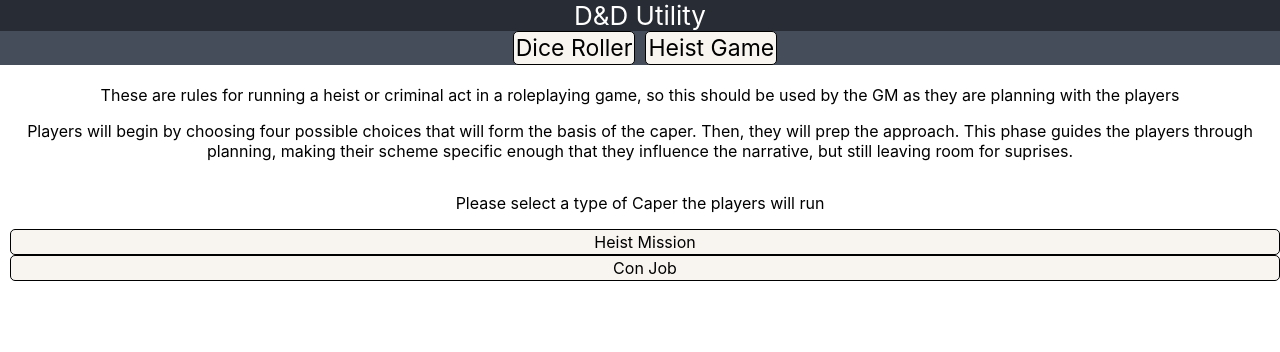
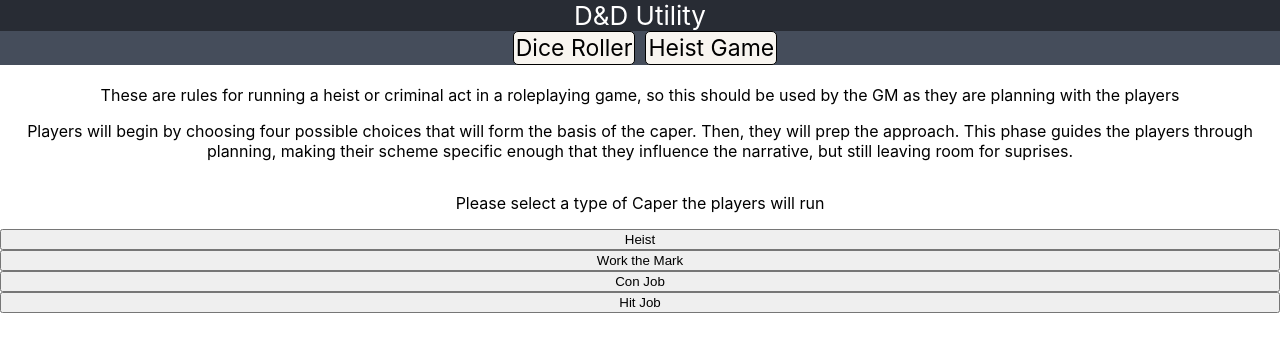
Before and after one commit to whelanworkmaster/DnDUtility, a React (Create React App) app: page /capersAndHeists in a window 1280 px wide. Shown: the top 352 px of the page. Built offline with nearby package versions, Linux system fonts and the light colour scheme.

Commit message:
Changed from routes to conditional rendering

```diff
--- a/src/client/CapersAndHeists.js
+++ b/src/client/CapersAndHeists.js
@@ -1,7 +1,5 @@
 import React, { Component } from 'react';
 import { BrowserRouter as Router, Route, Link} from "react-router-dom";
-import Heist from './Heist';
-
 
 class CapersAndHeists extends Component{
 
@@ -13,15 +11,41 @@
     }
 
     handleChange(value) {
-        return e => this.setState({
+        return e => {
+            e.preventDefault();
+            this.setState({
                 [value]: e.target.value
             })
         }
+    }
+
+    caperType() {
+        return (
+            <div>duh</div>
+        )
+    }
 
     render() {
+        const heistType = this.state.heistType;
+        let caperText;
+        switch(heistType) {
+            case 'heist': caperText = <p className="Heist-game">If the method is heist, you want to know where they're sneaking in and when.
+                Ex: "We're hitting the wizards tower while everyone is distracted by the tournabment. A heist will involve stealth as the
+                primary skill the players will use. Try to plan skill encounters that involve stealth checks. </p>
+                break;
+            case 'workTheMark': caperText = <p className="Heist-game">If the method is work the mark you need to know what offer they are making
+                to their mark i.e. we are going to blackmail them to get what we want. </p>
+                break;
+            case 'conJob': caperText = <p className="Heist-game">If the method is Con Job what is the method of deception? You want to broadly know
+                what they are lying about but not every detail of the con. Ex: "We want her to think I am her long lost uncle". Don't need to know
+                how they are deceiving, just the core con.</p>
+                break;
+            case 'hitJob': caperText = <p className="Heist-game">If the method is hit job have them tell you the target and where they want
+                the ambush to happen. Keep it loose ex: "We're hitting them at their house"; "We're attacking here when her convoy is moving".
+                You just want to know what scene the players are expecting. Don't waste table time getting caught in specifics.</p>
+                break;
+        }
         return(
-            <div>
-                <Router>
             <div>
                 <div className="Top-level">These are rules for running a heist or criminal act in a roleplaying game,
                     so this should be used by the GM as they are planning with the players</div>
@@ -31,12 +55,14 @@
                         scheme specific enough that they influence the narrative, but still leaving room for suprises.
                     </p>
                     <p>Please select a type of Caper the players will run</p>
-                            <Link to="/heist" className="Header-button">Heist Mission</Link>
-                            <Link to="/conJob" className="Header-button">Con Job</Link>
                 </div>
-                        <Route path="/heist" component={Heist}></Route>
-                    </div>
-                </Router>
+                <form className="Heist-game">
+                    <button value='heist' onClick={this.handleChange('heistType')}>Heist</button>
+                    <button value='workTheMark' onClick={this.handleChange('heistType')}>Work the Mark</button>
+                    <button value='conJob' onClick={this.handleChange('heistType')}>Con Job</button>
+                    <button value='hitJob' onClick={this.handleChange('heistType')}>Hit Job</button>
+                </form>
+                {caperText}
             </div>
         );
     }
--- a/src/client/Heist.js
+++ /dev/null
@@ -1,37 +0,0 @@
-import React, { Component } from 'react';
-import { BrowserRouter as Router, Route, Link} from "react-router-dom";
-
-
-class Heist extends Component{
-
-    constructor(props) {
-        super(props)
-        this.state = {
-            heistType : "None"
-        }
-    }
-
-    handleChange(value) {
-        return e => this.setState({
-            [value]: e.target.value
-        })
-    }
-
-    render() {
-        return(
-            <div>
-                <Router>
-                    <div>
-                        <div className="Heist-game">
-                            <p>A heist will involve Stealth through the caper as the primary mechanical difficulty.</p>
-                            <p>First you want to know where the players will be sneaking in and when.</p>
-                        </div>
-                    </div>
-                </Router>
-            </div>
-        );
-    }
-
-}
-
-export default Heist;
```
Lines whose indentation alone changed are shown as unchanged.
